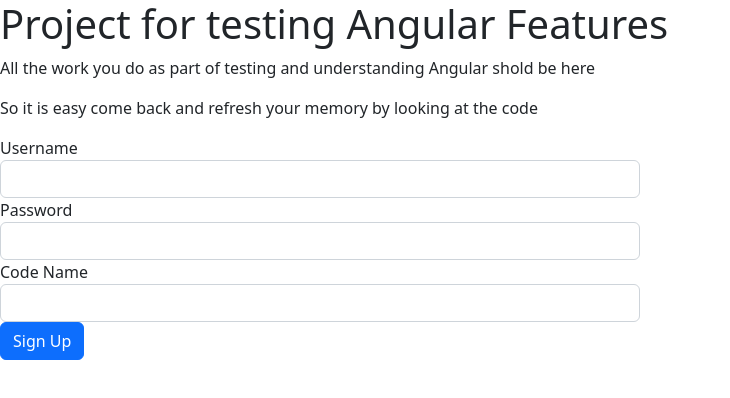
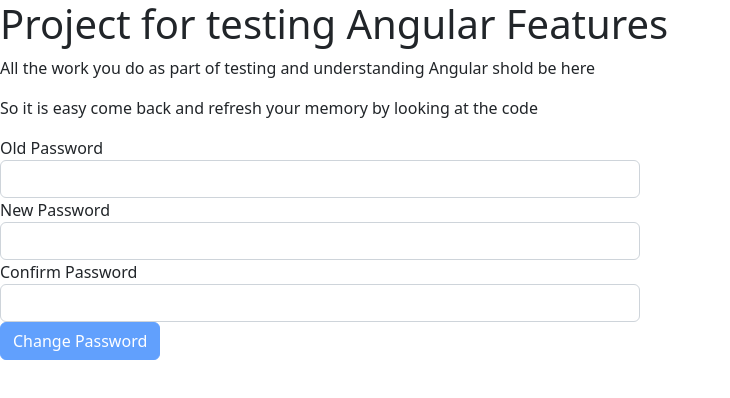
Before and after one commit to Krishan-Dharmasiri/angular_features_test, an Angular app: page / in a window 1280 px wide. Shown: the top 398 px of the page, without its empty margins (0-730 px from the left). Built offline with nearby package versions, Linux system fonts and the light colour scheme.

Commit message:
Reactive forms and custom validators are done

```diff
--- a/src/app/app.component.html
+++ b/src/app/app.component.html
@@ -4,6 +4,6 @@
 
 
 
-<signup-form></signup-form>
+<changepassword-form></changepassword-form>
 
 <router-outlet></router-outlet>
--- a/src/app/app.module.ts
+++ b/src/app/app.module.ts
@@ -7,12 +7,14 @@ import { AppComponent } from './app.component';
 import { NgbModule } from '@ng-bootstrap/ng-bootstrap';
 import { ContactFormComponent } from './components/contact-form/contact-form.component';
 import { SignupFormComponent } from './components/signup-form/signup-form.component';
+import { ChangepasswordFormComponent } from './components/changepassword-form/changepassword-form.component';
 
 @NgModule({
   declarations: [
     AppComponent,
     ContactFormComponent,
-    SignupFormComponent
+    SignupFormComponent,
+    ChangepasswordFormComponent
   ],
   imports: [
     BrowserModule,
--- /dev/null
+++ b/src/app/common/validators/changepasswordform.validators.ts
@@ -0,0 +1,25 @@
+import { AbstractControl, FormControl, ValidationErrors, ValidatorFn } from "@angular/forms";
+
+export class ChangePasswordFormValidators{
+    static oldPsaswordNotValid(control : AbstractControl) : Promise<ValidationErrors | null>{
+        return new Promise((resolve, reject) => {
+            setTimeout(() => {
+                if(control.value !== '1234')
+                    resolve({oldPasswordNotValid : true});
+                else
+                    resolve(null);
+            }, 2000);
+        });
+    }
+
+    static passwordsDontMatch(control : AbstractControl) : ValidationErrors | null{
+        let newPassword = control.get('newpassword');
+        let confirmpassword = control.get('confirmpassword');
+        if(newPassword?.value !== confirmpassword?.value)
+            return {passwordsDontMatch : true}
+        return null;
+    }
+
+
+
+}
--- /dev/null
+++ b/src/app/components/changepassword-form/changepassword-form.component.html
@@ -0,0 +1,30 @@
+<div class="col-md-6">
+    <form [formGroup]="changePasswordForm" (ngSubmit)="changePassword()">
+        <div class="form-group">
+            <label for="oldpassword">Old Password</label>
+            <input formControlName="oldpassword" name="oldpassword" type="text" class="form-control">
+            <div *ngIf="oldpassword && oldpassword.invalid && (oldpassword.dirty || oldpassword.touched)" class="alert alert-danger">
+                <div *ngIf="oldpassword.errors?.['required']">Old password required.</div>
+                <div *ngIf="oldpassword.errors?.['oldPasswordNotValid']">Old password is not valid.</div>
+            </div>
+        </div>
+        <div class="form-group">
+            <label for="newpassword">New Password</label>
+            <input formControlName="newpassword"  name="newpassword" type="text" class="form-control">
+            <div *ngIf="newpassword && newpassword.invalid && (newpassword.dirty || newpassword.touched)" class="alert alert-danger">
+                <div *ngIf="newpassword.errors?.['required']">New password required.</div>
+            </div>
+        </div>
+        <div class="form-group">
+            <label for="confirmpassword">Confirm Password</label>
+            <input formControlName="confirmpassword" name="confirmpassword" type="text" class="form-control">
+            <div *ngIf="confirmpassword && confirmpassword.invalid && (confirmpassword.dirty || confirmpassword.touched)" class="alert alert-danger">
+                <div *ngIf="confirmpassword.errors?.['required']">Confirm password required.</div>
+            </div>
+        </div>
+        <div *ngIf="confirmpassword?.valid && changePasswordForm.errors?.['passwordsDontMatch']" class="alert alert-danger">
+            Passwords don't match.
+        </div>
+        <button [class.disabled]="changePasswordForm.invalid" class="btn btn-primary" type="submit">Change Password</button>
+    </form>
+</div>
--- /dev/null
+++ b/src/app/components/changepassword-form/changepassword-form.component.scss
@@ -0,0 +1,3 @@
+.for-control.ng-invalid-ng-touched{
+    border : 2px solid red;
+}
--- /dev/null
+++ b/src/app/components/changepassword-form/changepassword-form.component.ts
@@ -0,0 +1,38 @@
+import { Component } from '@angular/core';
+import { FormControl, FormControlName, FormGroup, Validators } from '@angular/forms';
+import { ChangePasswordFormValidators } from 'src/app/common/validators/changepasswordform.validators';
+
+@Component({
+  selector: 'changepassword-form',
+  templateUrl: './changepassword-form.component.html',
+  styleUrls: ['./changepassword-form.component.scss']
+})
+export class ChangepasswordFormComponent {
+
+  changePasswordForm = new FormGroup({
+    oldpassword : new FormControl('', Validators.required, ChangePasswordFormValidators.oldPsaswordNotValid),
+    newpassword : new FormControl('', Validators.required),
+    confirmpassword : new FormControl('',
+                    [ Validators.required,
+                      ])
+  },
+  {
+    validators : ChangePasswordFormValidators.passwordsDontMatch
+  })
+
+  get oldpassword(){
+    return this.changePasswordForm.get('oldpassword');
+  }
+
+  get newpassword() {
+    return this.changePasswordForm.get('newpassword');
+  }
+
+  get confirmpassword(){
+    return this.changePasswordForm.get('confirmpassword');
+  }
+
+  changePassword(){
+
+  }
+}
--- a/src/app/components/signup-form/signup-form.component.html
+++ b/src/app/components/signup-form/signup-form.component.html
@@ -28,6 +28,18 @@
                 </div>
             </div>
         </div>
+        <div class="form-group">
+            <label for="topics">Topics</label>
+            <input #topic (keyup.enter)="addTopic(topic)" type="text" class="form-control">
+            <ul class="list-group">
+                <li
+                    *ngFor="let topic of topics.controls"
+                    (click)="removeTopic(topic)"
+                    class="list-group-item">
+                    {{topic.value}}
+                </li>
+            </ul>
+        </div>
         <button class="btn btn-primary" type="submit">Sign Up</button>
     </form>
 </div>
--- a/src/app/components/signup-form/signup-form.component.ts
+++ b/src/app/components/signup-form/signup-form.component.ts
@@ -1,5 +1,5 @@
 import { Component } from '@angular/core';
-import { FormGroup, FormControl, Validators } from '@angular/forms';
+import { FormGroup, FormControl, Validators, FormArray, AbstractControl } from '@angular/forms';
 import { UsernameValidators } from 'src/app/common/validators/username.validators';
 
 @Component({
@@ -18,7 +18,8 @@ export class SignupFormComponent {
     account  : new FormGroup({
       codename : new FormControl('', [Validators.required])
 
-    })
+    }),
+    topics : new FormArray([])
   })
 
   get username(){
@@ -33,10 +34,24 @@ export class SignupFormComponent {
     return this.signupForm.get('account.codename');
   }
 
+  get topics(){
+    return this.signupForm.get('topics') as FormArray;
+  }
+
   onSignupFormSubmit(){
     this.signupForm.setErrors(
       {InvalidLogin : true}
     );
   }
 
+  addTopic(topic : HTMLInputElement){
+    this.topics.push(new FormControl(topic.value));
+    topic.value = '';
+  }
+
+  removeTopic(topic : AbstractControl){
+    let index = this.topics.controls.indexOf(topic);
+    this.topics.removeAt(index);
+  }
+
 }
```
Also changed, not shown: 1 other file (tests, documents, lock files or other folders).
